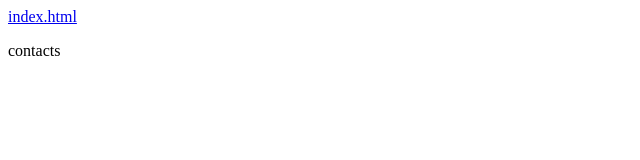
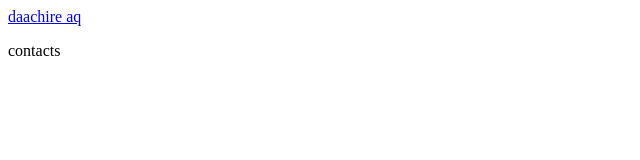
Before and after one commit to Bako1234/float-1, a plain HTML site: page contact.html in a window 1280 px wide. Shown: the full height of the page, 0-640 px from the left. Drawn offline with Linux system fonts and the light colour scheme.

Commit message:
Update contact.html

```diff
--- a/contact.html
+++ b/contact.html
@@ -6,7 +6,7 @@
 	</title>
 </head>
 <body>
-	<header> <a href="index.html">index.html</a>
+	<header> <a href="index.html">daachire aq </a>
 	</header>
 	<p> contacts</p>
 
```
